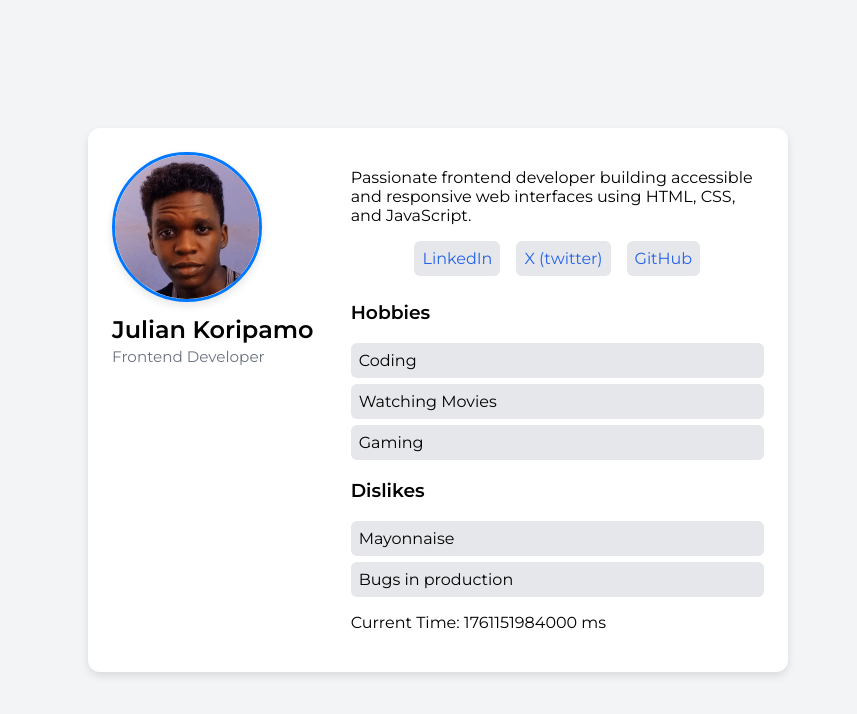
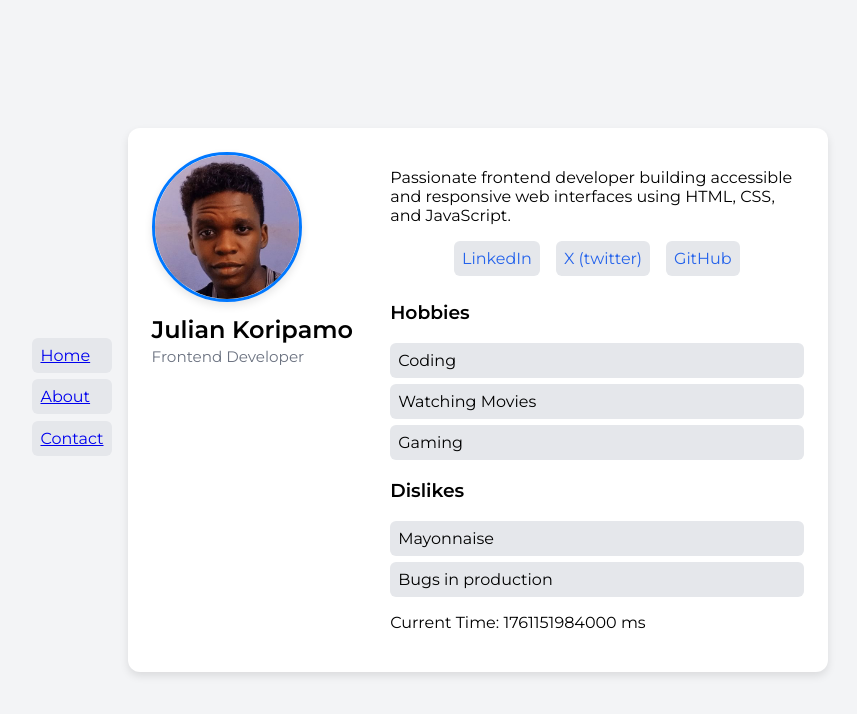
Before and after one commit to Jhay4Julian/hng-frontend-stage-0-profile-card, a plain HTML site: page index.html in a window 1280 px wide. Shown: the whole page, without its empty margins (202-1059 px from the left). Drawn offline with Linux system fonts and the light colour scheme.

Commit message:
added navbar

```diff
--- a/index.html
+++ b/index.html
@@ -9,6 +9,17 @@
   </head>
 
   <body>
+
+    <nav class="navbar">
+    <div class="nav-container">
+      <ul class="nav-links">
+        <li><a href="/index.html">Home</a></li>
+        <li><a href="/about.html">About</a></li>
+        <li><a href="/contact.html">Contact</a></li>
+      </ul>
+    </div>
+  </nav>
+
     <main>
       <article data-testid="test-profile-card">
         <figure>
```
